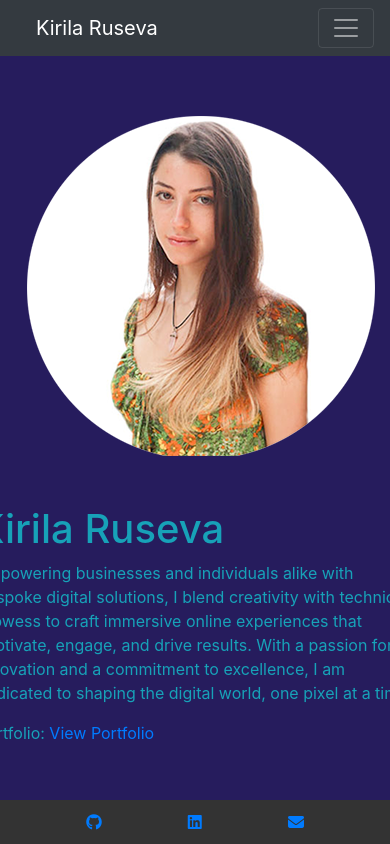
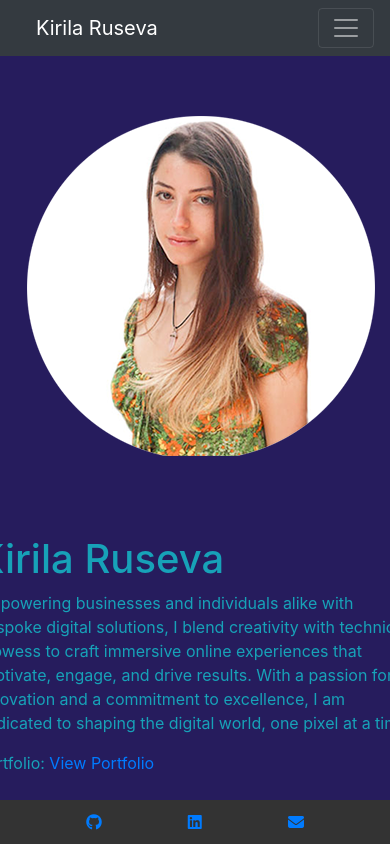
Before and after one commit to unicorn453/React-Portfolio, a React (Vite) app: page / in a window 390 px wide. Shown: the top 844 px of the page. Built offline with nearby package versions, Linux system fonts and the light colour scheme.

Commit message:
Update styles.css

```diff
--- a/src/styles.css
+++ b/src/styles.css
@@ -170,7 +170,7 @@ textarea.form-control {
     flex-direction: column; /* Display items in a column on mobile */
   }
   .text-info {
-    margin: 30px; /* Reset margin for text on mobile */
+    padding: 30px; /* Reset margin for text on mobile */
     margin-top: 10px; /* Add some space between image and text on mobile */
   }
 }
```
